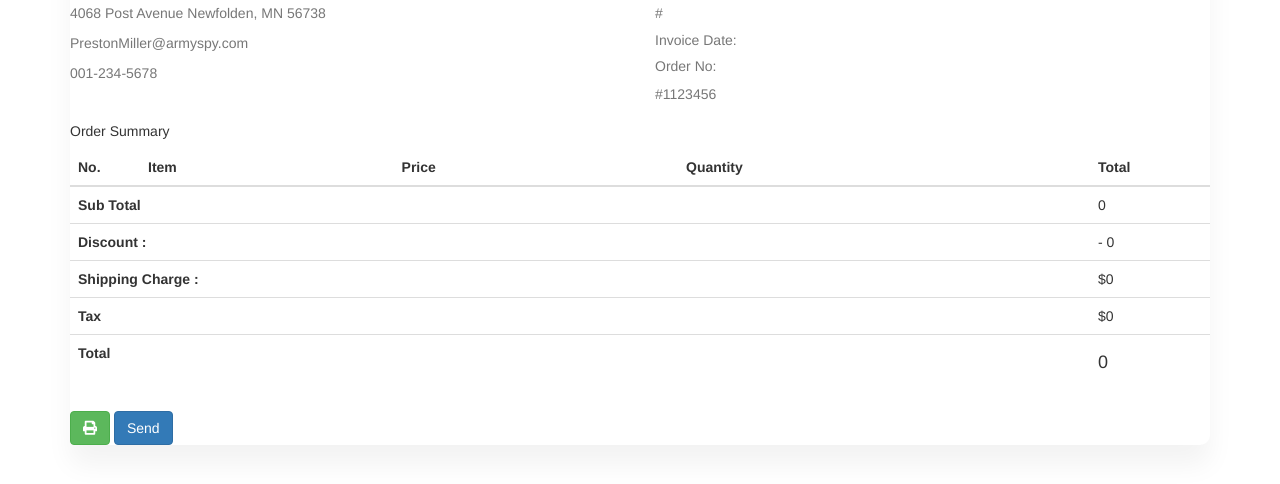
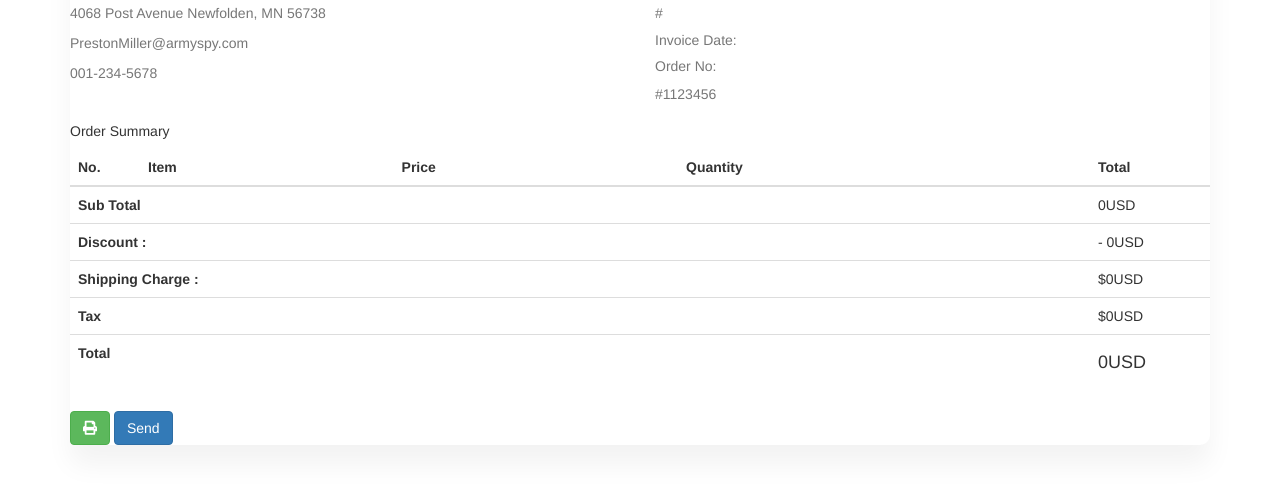
Before and after one commit to RBD15/php-invoice, a PHP site: template App/Views/Invoice.php in a window 1280 px wide. Shown: the part 246-730 px from the top of the page. Run offline with PHP 8.4, Linux system fonts and the light colour scheme; the template is opened without the code that fills it: most values are stand-ins (such as "Sample title", 1, 10 or a date in 2020); data that the repository does not hold is empty; some libraries are stand-ins or nearby versions.

Commit message:
[ADD] new BillingItem class and currency string into Invoice page

```diff
--- a/App/Views/Invoice.php
+++ b/App/Views/Invoice.php
@@ -34,6 +34,7 @@ $subTotal = 0;
 $discount = 0;
 $shippingCost = 0;
 $taxCost = 0;
+$currency = $billing->getCurrency();
 foreach($billing->getItems() as $key => $item){
   $subTotal = $subTotal+ (int) $item->getTotal();
   $billingRows = $billingRows . '<tr>
@@ -128,30 +129,30 @@ $total = $subTotal - $discount;
                                     <?php echo $billingRows;?>
                                     <tr>
                                         <th scope="row" colspan="4" class="text-end">Sub Total</th>
-                                        <td class="text-end"><?php echo $subTotal?></td>
+                                        <td class="text-end"><?php echo $subTotal.$currency?></td>
                                     </tr>
 
                                     <tr>
                                         <th scope="row" colspan="4" class="border-0 text-end">
                                             Discount :</th>
-                                        <td class="border-0 text-end">- <?php echo $discount?></td>
+                                        <td class="border-0 text-end">- <?php echo $discount.$currency?></td>
                                     </tr>
 
                                     <tr>
                                         <th scope="row" colspan="4" class="border-0 text-end">
                                             Shipping Charge :</th>
-                                        <td class="border-0 text-end">$<?php echo $shippingCost?></td>
+                                        <td class="border-0 text-end">$<?php echo $shippingCost.$currency?></td>
                                     </tr>
 
                                     <tr>
                                         <th scope="row" colspan="4" class="border-0 text-end">
                                             Tax</th>
-                                        <td class="border-0 text-end">$<?php echo $taxCost?></td>
+                                        <td class="border-0 text-end">$<?php echo $taxCost.$currency?></td>
                                     </tr>
 
                                     <tr>
                                         <th scope="row" colspan="4" class="border-0 text-end">Total</th>
-                                        <td class="border-0 text-end"><h4 class="m-0 fw-semibold"><?php echo $subTotal?></h4></td>
+                                        <td class="border-0 text-end"><h4 class="m-0 fw-semibold"><?php echo $total.$currency?></h4></td>
                                     </tr>
 
                                 </tbody>
```
Also changed, not shown: App/Invoice/Application/Billing.php (+8 -0 lines), App/Invoice/Domain/WhatsappInteraction.php (added, +32 -0 lines).
